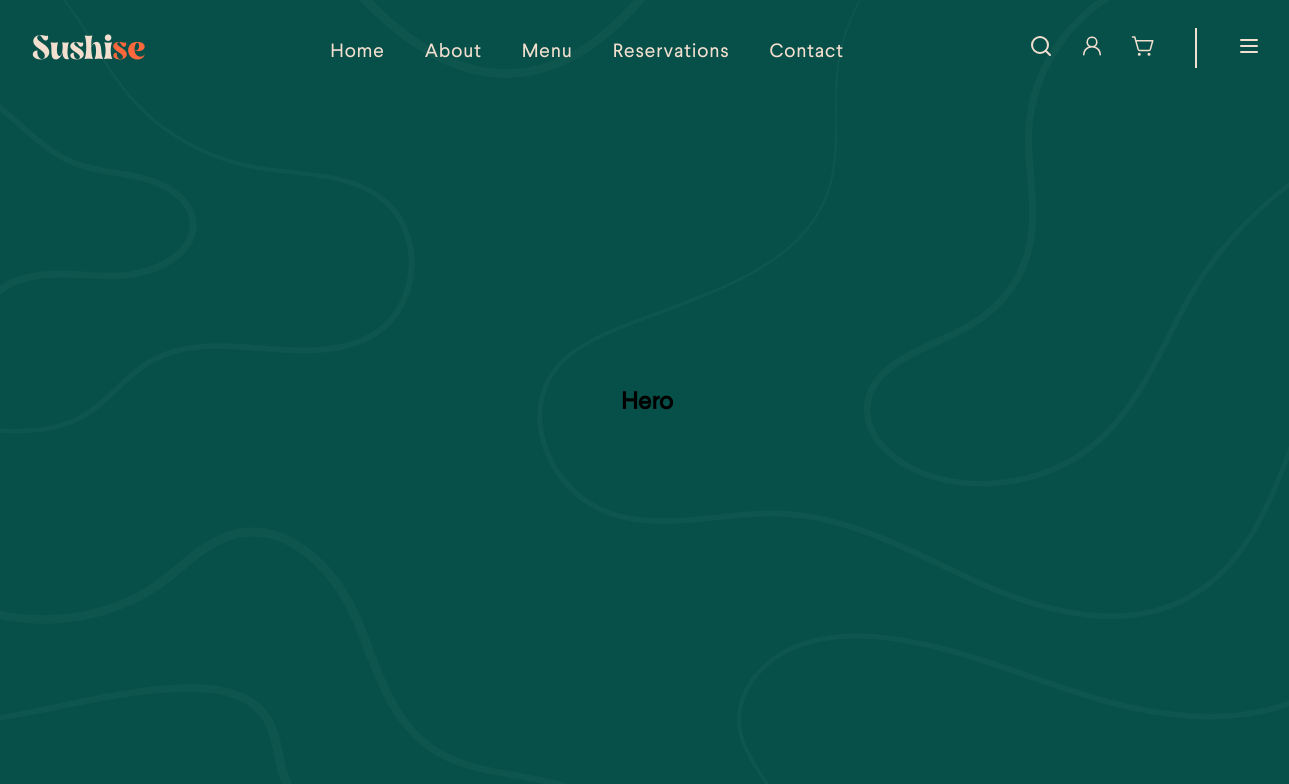
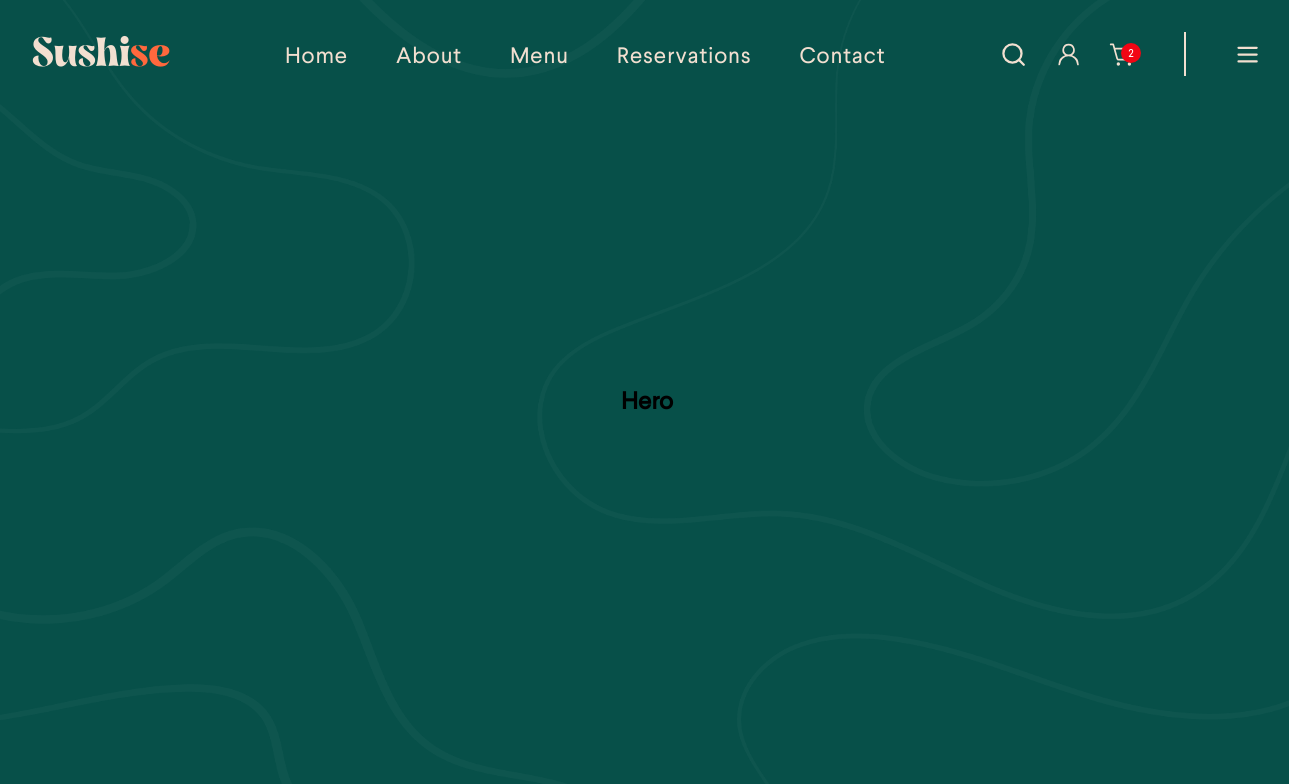
Before and after one commit to prazzdev/sushise-food, a React (Vite) app: page / in a window 1536 px wide. Shown: the top 784 px of the page, without its empty margins (121-1410 px from the left). Built offline with nearby package versions, Linux system fonts and the light colour scheme.

Commit message:
update navbar for desktop view (1440px)

```diff
--- a/src/components/compounds/Navbar/Navbar.module.scss
+++ b/src/components/compounds/Navbar/Navbar.module.scss
@@ -10,7 +10,6 @@
   justify-content: space-between;
   align-items: center;
   padding: 1.5rem 12rem;
-  //   background-color: rgba(0, 0, 0, 0.5);
 
   @media (min-width: 1440px) {
     padding: 1.6rem 10vw;
@@ -23,7 +22,7 @@
       color: #f2dfd0;
 
       @media (min-width: 1440px) {
-        font-size: 1.8rem;
+        font-size: 2.2rem;
       }
     }
 
@@ -39,7 +38,11 @@
       justify-content: space-between;
       align-items: center;
       gap: 2.5rem;
-      font-size: 1.2rem;
+
+      @media (min-width: 1440px) {
+        font-size: 1.4rem;
+        gap: 3rem;
+      }
 
       li {
         list-style: none;
@@ -57,8 +60,8 @@
     flex-direction: row;
     justify-content: space-between;
     align-items: center;
-    gap: 2.5rem;
-    font-size: 1.5rem;
+    gap: 3rem;
+    font-size: 1.7rem;
 
     div:first-child {
       display: flex;
@@ -66,13 +69,48 @@
       justify-content: space-between;
       align-items: center;
       gap: 1.7rem;
+
+      @media (min-width: 1440px) {
+        margin-bottom: -0.5rem;
+      }
+
+      .cart {
+        position: relative;
+
+        .cartCount {
+          position: absolute;
+          display: flex;
+          justify-content: center;
+          min-width: 20px;
+          max-width: 20px;
+          min-height: 20px;
+          max-height: 20px;
+          align-items: center;
+          font-size: 0.9rem;
+          top: 0;
+          right: 0;
+          background-color: #f20514;
+          border-radius: 100px;
+
+          @media (min-width: 1440px) {
+            font-size: 0.7rem;
+            top: 0.1rem;
+            right: -0.3rem;
+          }
+        }
+      }
     }
 
     .divider {
       width: 2px;
-      height: 2.5rem;
+      height: 2.8rem;
       background-color: #f2dfd0;
-      margin-top: -0.2rem;
+    }
+
+    div:last-child {
+      @media (min-width: 1440px) {
+        margin-bottom: -0.5rem;
+      }
     }
   }
 }
--- a/src/components/compounds/Navbar/index.jsx
+++ b/src/components/compounds/Navbar/index.jsx
@@ -39,8 +39,10 @@ const Navbar = () => {
           <a href="#">
             <GoPerson color="#f2dfd0" />
           </a>
-          <a href="#">
+          <a href="#" className={styles.cart}>
             <PiShoppingCartSimple color="#f2dfd0" />
+
+            <span className={styles.cartCount}>2</span>
           </a>
         </div>
         <div className={styles.divider} />
```
